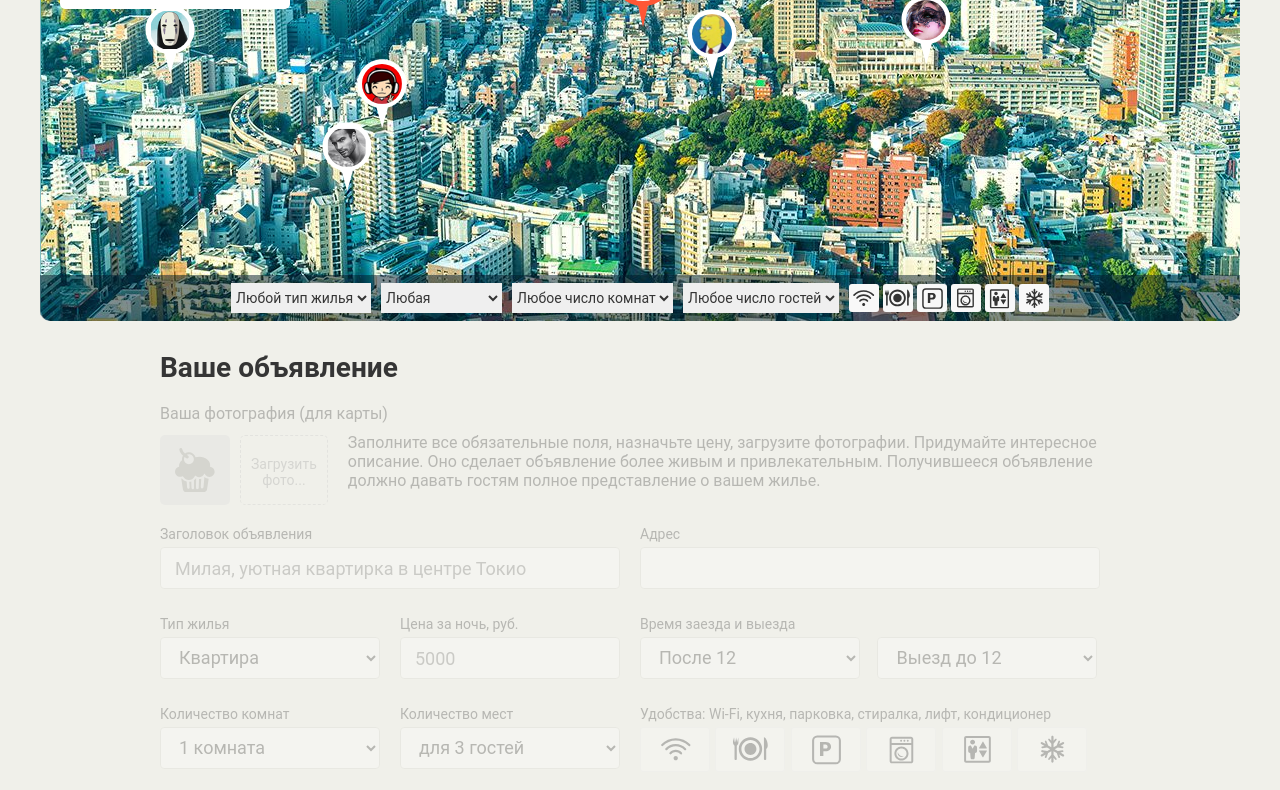
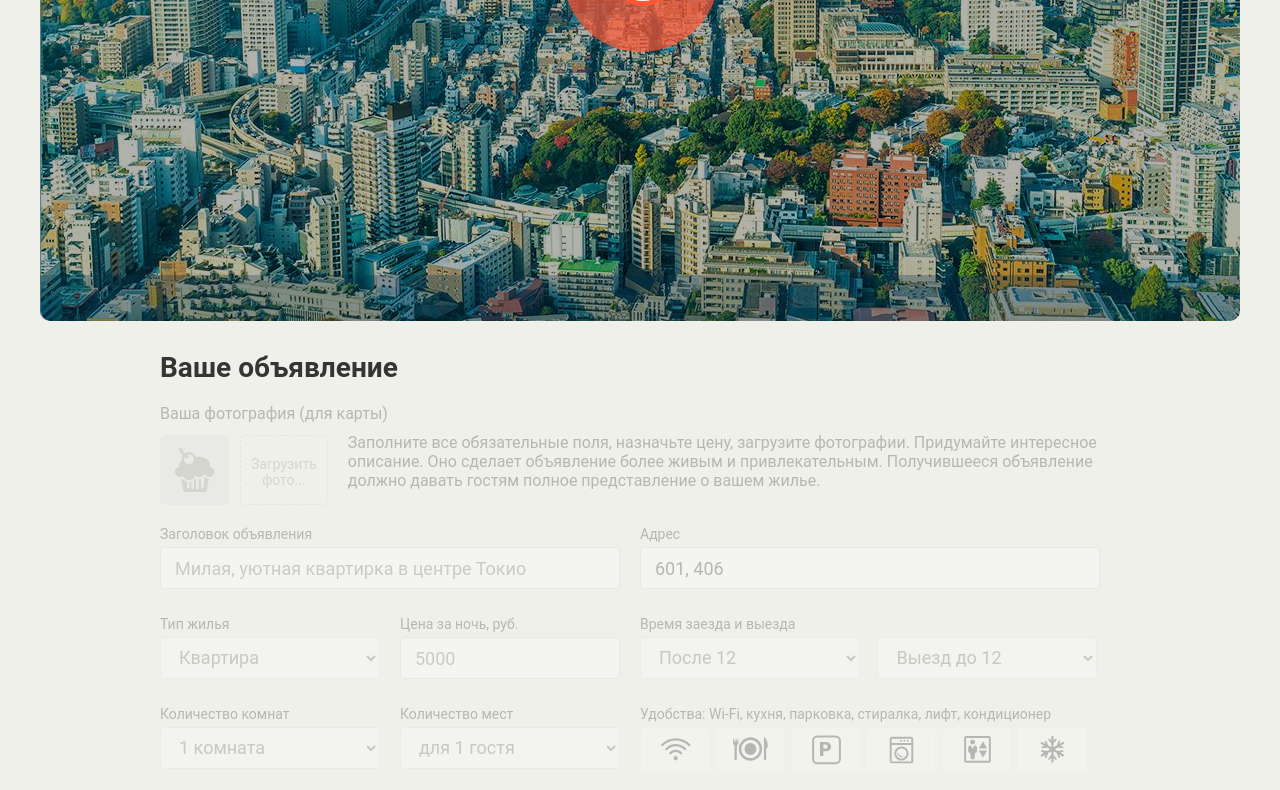
Before and after one commit to imerofeev/5046-keksobooking-20, a website: page index.html in a window 1280 px wide. Shown: the part 429-1219 px from the top of the page. Drawn offline with Linux system fonts and the light colour scheme; files whose address does not match are found by name.

Commit message:
Личный проект: доверяй, но проверяй (часть 1)

```diff
--- a/index.html
+++ b/index.html
@@ -84,7 +84,7 @@
     <!-- Форма объявления -->
     <section class="notice">
       <h2 class="notice__title">Ваше объявление</h2>
-      <form class="ad-form ad-form--disabled" method="post" enctype="multipart/form-data" autocomplete="off">
+      <form class="ad-form ad-form--disabled" action="https://js.dump.academy/keksobooking"  method="post" enctype="multipart/form-data" autocomplete="off">
         <fieldset class="ad-form-header">
           <legend class="ad-form-header__title">Ваша фотография (для карты)</legend>
           <div class="ad-form-header__upload">
@@ -104,7 +104,7 @@
         </fieldset>
         <fieldset class="ad-form__element ad-form__element--wide">
           <label class="ad-form__label" for="address">Адрес</label>
-          <input id="address" name="address" type="text">
+          <input readonly id="address" name="address" type="text">
         </fieldset>
         <fieldset class="ad-form__element">
           <label class="ad-form__label" for="type">Тип жилья</label>
@@ -144,9 +144,9 @@
         <fieldset class="ad-form__element">
           <label class="ad-form__label" for="capacity">Количество мест</label>
           <select id="capacity" name="capacity">
-            <option value="3" selected>для 3 гостей</option>
+            <option value="3">для 3 гостей</option>
             <option value="2">для 2 гостей</option>
-            <option value="1">для 1 гостя</option>
+            <option value="1" selected>для 1 гостя</option>
             <option value="0">не для гостей</option>
           </select>
         </fieldset>
--- a/js/main.js
+++ b/js/main.js
@@ -8,25 +8,45 @@ var TYPEHOUSE_LABELS = {
   house: 'Дом',
   bungalo: 'Бунгало'
 };
+var ROOMS_FOR_GUESTS = {
+  '1': ['1'],
+  '2': ['2', '1'],
+  '3': ['3', '2', '1'],
+  '100': ['0']
+};
 var TIME = ['12:00', '13:00', '14:00'];
 var FEATURES = ['wifi', 'dishwasher', 'parking', 'washer', 'elevator', 'conditioner'];
 var PHOTOS = ['http://o0.github.io/assets/images/tokyo/hotel1.jpg', 'http://o0.github.io/assets/images/tokyo/hotel2.jpg', 'http://o0.github.io/assets/images/tokyo/hotel3.jpg'];
 var TITLE = ['title-1', 'title-2', 'title-3', 'title-4', 'title-5', 'title-6', 'title-7', 'title-8'];
 var DESCRIPTION = ['description-1', 'description-2', 'description-3', 'description-4', 'description-5', 'description-6', 'description-7', 'description-8'];
+var MAIN_PIN_CIRCLE = 62;
+var MAIN_PIN_HALF_CIRCLE = 31;
+var X_MAIN_PIN = 84;
+var Y_MAIN_PIN = 72;
+var X_OTHER_PIN = 50;
+var Y_OTHER_PIN = 70;
+var DISABLED = 'disabled';
+var firstCard = [];
+
+var ENTER_KEY = 'Enter';
 
 
 var map = document.querySelector('.map');
-map.classList.remove('map--faded');
 
 var mapFilters = map.querySelector('.map__filters-container');
+var adForm = document.querySelector('.ad-form');
+var adFormFieldset = adForm.querySelectorAll('fieldset');
+var mapFiltersForm = mapFilters.querySelector('.map__filters');
 
-var cardTemplate = document.querySelector('#card')
-  .content;
+var cardTemplate = document.querySelector('#card').content;
 
-var pinTemplate = document.querySelector('#pin')
-  .content;
+var pinTemplate = document.querySelector('#pin').content;
 
 var pinTemplateElement = document.querySelector('.map__pins');
+var mapPinMain = map.querySelector('.map__pin--main');
+
+var rooms = adForm.querySelector('#room_number');
+var guests = adForm.querySelector('#capacity');
 
 
 function getRandElement(min, max) {
@@ -62,7 +82,7 @@ function getCards(numberOfCards) {
       },
       offer: {
         title: getRandElementArr(TITLE),
-        address: (getRandElement(0, 1100) + 25) + ', ' + (getRandElement(130, 560) + 70),
+        address: getAddress(X_OTHER_PIN, Y_OTHER_PIN),
         price: getRandElement(1000, 100000),
         type: getRandElementArr(TYPEHOUSE),
         rooms: getRandElement(1, 3),
@@ -74,8 +94,8 @@ function getCards(numberOfCards) {
         photos: getRandLengthArr(PHOTOS)
       },
       location: {
-        x: getRandElement(0, 1100) + 25,
-        y: getRandElement(130, 560) + 70
+        x: getRandElement(0, 1100) + (X_OTHER_PIN / 2),
+        y: getRandElement(130, 560) + Y_OTHER_PIN
       }
     };
   }
@@ -135,11 +155,12 @@ function createCard(card) {
 function renderCards(cards) {
   var fragment = document.createDocumentFragment();
 
-  for (var i = 0; i < cards.length; i++) {
-    fragment.appendChild(createCard(cards[i]));
+  if (cards.length !== 0) {
+    fragment.appendChild(createCard(cards[i])); for (var i = 0; i < cards.length; i++) {
+    } fragment.appendChild(createCard(cards[i]));
+
+    map.insertBefore(fragment, mapFilters); map.insertBefore(fragment, mapFilters);
   }
-
-  map.insertBefore(fragment, mapFilters);
 }
 
 function createPin(card) {
@@ -164,8 +185,74 @@ function renderPins(cards) {
   pinTemplateElement.appendChild(fragment);
 }
 
+function addAttribute(tagList, attributeName) {
+  var firstCard = [cardsData[0]]; if (tagList) {
+    for (var i = 0; i < tagList.length; i++) {
+      tagList[i].setAttribute(attributeName, 'true');
+    }
+  }
+}
+
+function deleteAttribute(tagList, attributeName) {
+  if (tagList) {
+    for (var i = 0; i < tagList.length; i++) {
+      tagList[i].removeAttribute(attributeName);
+    }
+  }
+}
+
+function getAddress(xPin, yPin) {
+  var inputAddress = adForm.querySelector('#address');
+  var left = mapPinMain.style.left;
+  var top = mapPinMain.style.top;
+  var xLocation = Math.floor(Number(left.replace('px', '')) + (xPin / 2));
+  var yLocation = Math.floor(Number(top.replace('px', '')) + yPin);
+
+  xLocation = (xLocation <= 0) ? 0 : xLocation;
+  xLocation = (xLocation >= 1200) ? 1200 : xLocation;
+  yLocation = (yLocation <= 130) ? 130 : yLocation;
+  yLocation = (yLocation >= 630) ? 630 : yLocation;
+
+
+  inputAddress.value = (xLocation + ', ' + yLocation);
+
+  return xLocation + ', ' + yLocation;
+}
+
+function logButton(evt) {
+  if (evt.button === 0 || evt.key === ENTER_KEY) {
+    map.classList.remove('map--faded');
+    adForm.classList.remove('ad-form--disabled');
+    mapFiltersForm.classList.remove('mapFiltersForm--disabled');
+    deleteAttribute(adFormFieldset, DISABLED);
+    renderPins(cardsData);
+    getAddress(X_MAIN_PIN, Y_MAIN_PIN);
+  }
+}
+
+function validRoomsForGuests(evt) {
+  var el = (typeof evt === 'undefined') ? rooms : evt.currentTarget;
+  var validRooms = ROOMS_FOR_GUESTS[el.value];
+
+  var options = guests.querySelectorAll('option');
+
+  if (options) {
+    for (var i = 0; i < options.length; i++) {
+      var optionEl = options[i];
+
+      optionEl.disabled = (validRooms.indexOf(optionEl.value) === -1) ? true : false;
+    }
+
+    guests.querySelector('option[value="' + validRooms[0] + '"]').selected = true;
+  }
+}
+
 var cardsData = getCards(COUNTCARDS);
-var firstCard = [cardsData[0]];
 
 renderCards(firstCard);
-renderPins(cardsData);
+getAddress(MAIN_PIN_CIRCLE, MAIN_PIN_HALF_CIRCLE);
+addAttribute(adFormFieldset, DISABLED);
+mapPinMain.addEventListener('mousedown', logButton);
+mapPinMain.addEventListener('keydown', logButton);
+validRoomsForGuests();
+rooms.addEventListener('change', validRoomsForGuests);
```
